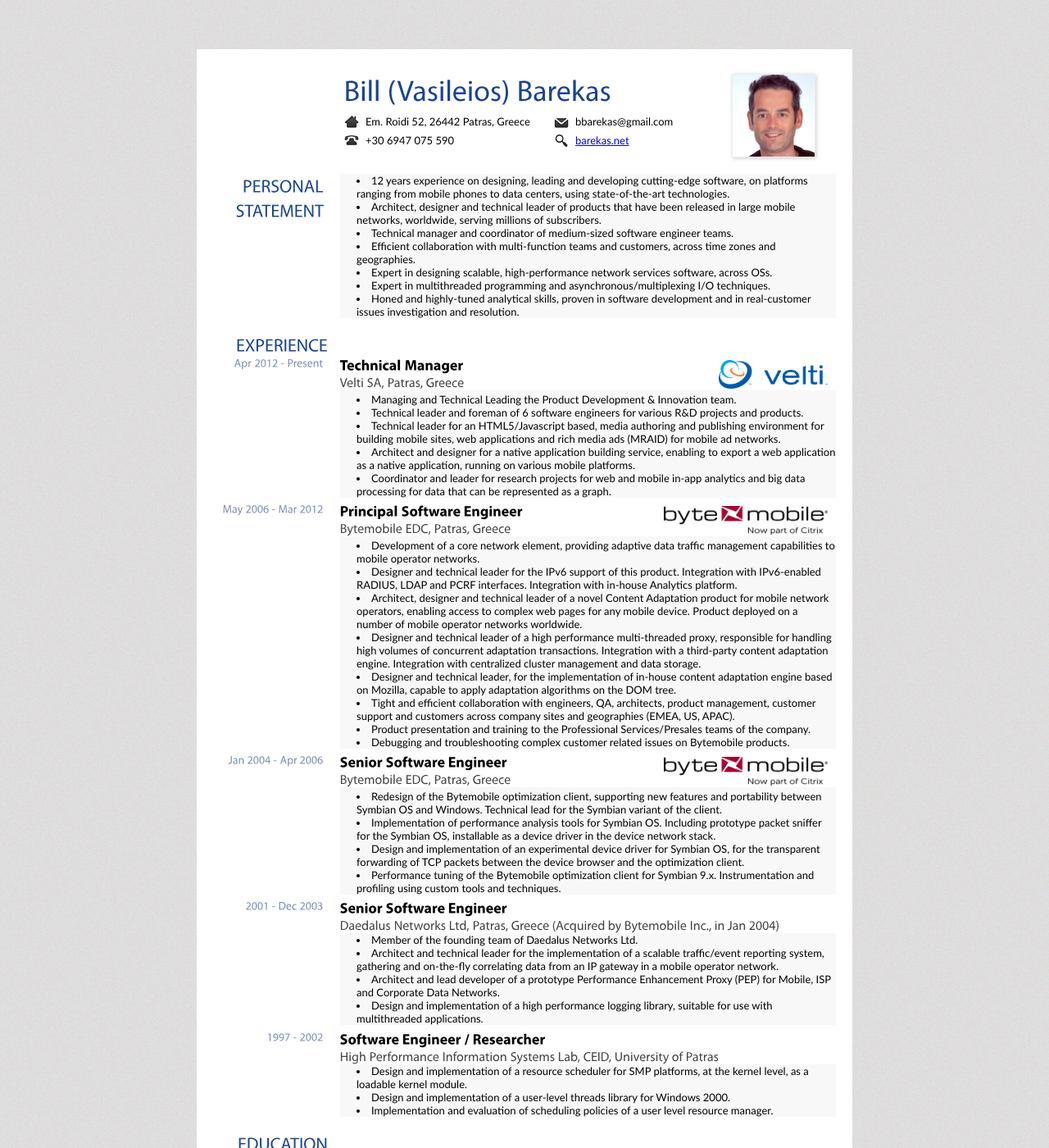
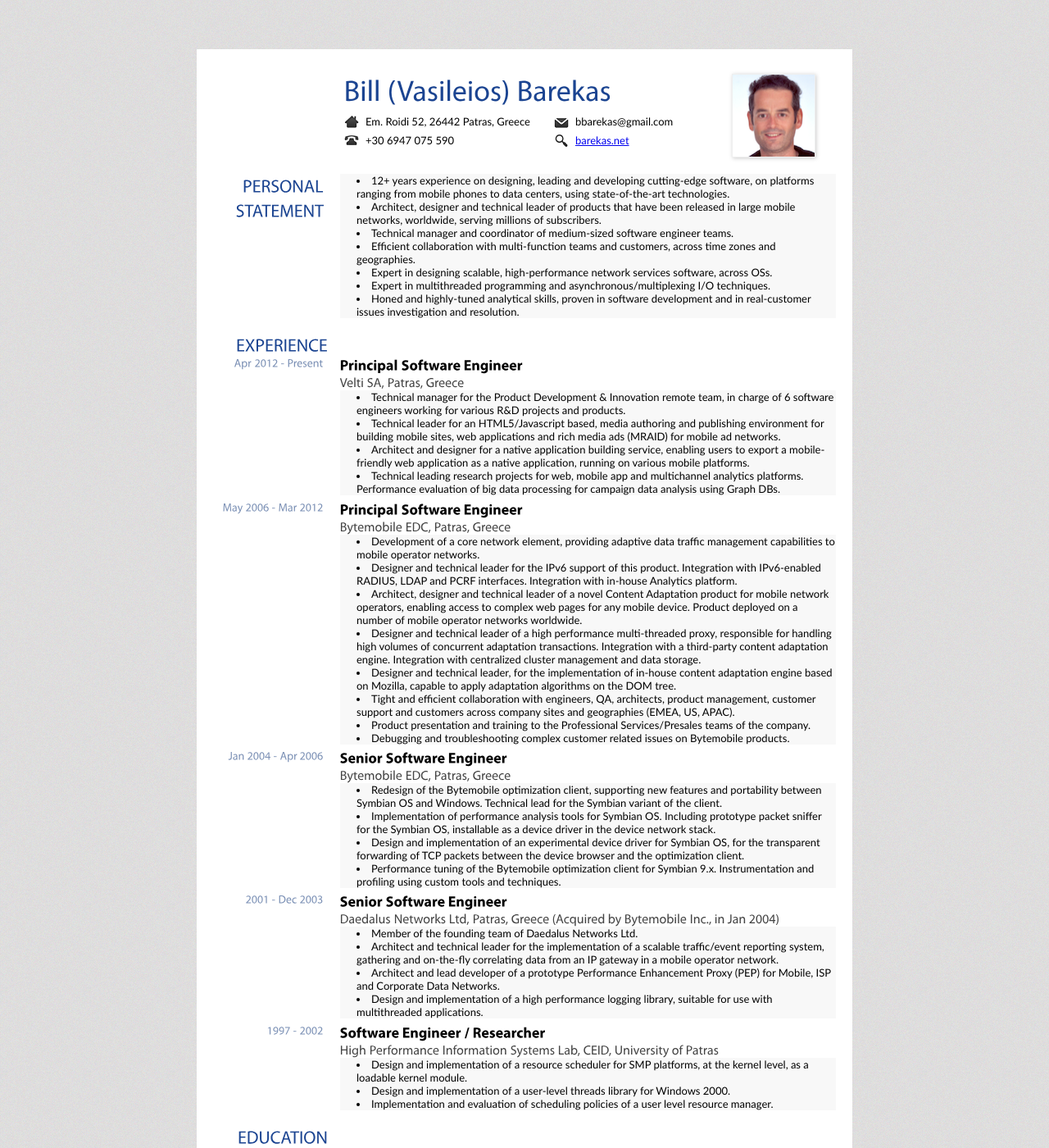
Before and after one commit to bbarekas/bbarekas.github.com, a Jekyll site: the page resume/index.html, which Jekyll copies as it is, in a window 1280 px wide and 1400 px high. Shown: the whole window at 82% size. Built offline with Jekyll 4.4.1, drawn with Linux system fonts in a browser that asks for light colours; Markdown is read by kramdown in place of the engine named in the settings; some of the changed text lies outside the part shown.

Commit message:
Update my CV.

```diff
--- a/resume/index.html
+++ b/resume/index.html
@@ -57,7 +57,7 @@
                 <div class="tasks">
                    <ul class="info">
                       <li>
-                          12 years experience on designing, leading and
+                          12+ years experience on designing, leading and
                           developing cutting-edge software, on platforms
                           ranging from  mobile phones to data centers, using
                           state-of-the-art technologies.
@@ -107,11 +107,11 @@
         <div class="position">
             <div class="right">
                 <div class="position_header">
-                    <div class="company_logo">
+                    <!--div class="company_logo">
                         <img src="images/Velti_logo.png"/>
-                    </div>
+                    </div-->
                     <div class="position_title">
-                        Technical Manager
+                        Principal Software Engineer
                     </div>
                     <div class="company">
                         Velti SA, Patras, Greece
@@ -120,13 +120,15 @@
                 <div class="tasks">
                   <ul class="info">
                     <li>
-                        Managing and Technical Leading the Product Development
-                        & Innovation team.
+                        Technical manager for the Product Development
+                        & Innovation remote team, in charge of 6
+                        software engineers working
+                        for various R&D projects and products.
                     </li>
-                    <li>
+                    <!--li>
                         Technical leader and foreman of 6 software engineers
                         for various R&D projects and products.
-                    </li>
+                    </li-->
                     <li>
                         Technical leader for an HTML5/Javascript based, media
                         authoring and publishing environment for building
@@ -135,14 +137,15 @@
                     </li>
                     <li>
                         Architect and designer for a native application
-                        building service, enabling to export a web application
-                        as a native application, running on various mobile
-                        platforms.
+                        building service, enabling users to export a mobile-friendly
+                        web application as a native application, running on
+                        various mobile platforms.
                     </li>
                     <li>
-                        Coordinator and leader for research projects for web
-                        and mobile in-app analytics and big data processing
-                        for data that can be represented as a graph.
+                        Technical leading research projects for web, mobile app
+                        and multichannel analytics platforms.
+                        Performance evaluation of big data processing
+                        for campaign data analysis using Graph DBs.
                     </li>
                   </ul>
                 </div>
@@ -157,9 +160,9 @@
         <div class="position">
             <div class="right">
                 <div class="position_header">
-                    <div class="company_logo">
+                    <!--div class="company_logo">
                         <img src="images/Bytemobile_Citrix_Logo_0.png"/>
-                    </div>
+                    </div-->
                     <div class="position_title">
                         Principal Software Engineer
                     </div>
@@ -252,9 +255,9 @@
         <div class="position">
             <div class="right">
                 <div class="position_header">
-                    <div class="company_logo">
+                    <!--div class="company_logo">
                         <img src="images/Bytemobile_Citrix_Logo_0.png"/>
-                    </div>
+                    </div-->
                     <div class="position_title">
                         Senior Software Engineer
                     </div>
@@ -459,7 +462,7 @@
                   <ul class="info no-bullet">
                     <li>
                         Expert in C, C++, Python; Advanced in Javascript, Java,
-                        PHP, Perl, C#, Objective-C,  Matlab, HTML;
+                        Perl, PHP, C#, Objective-C,  Matlab, HTML;
                         In fact I can understand/edit almost any piece of
                         code in any procedural/OO language.
                     </li>
@@ -478,8 +481,8 @@
                   <ul class="info no-bullet">
                     <li>
                         POSIX, UNIX, ISO C, IPC, Node, MongoDB, Django, REST,
-                        JSON-RPC, Redis, GAE, Hadoop, HBase, MRAID, WinSock,
-                        Win32, OpenMP, MPI, SunRPC, Protocol buffers, GTK,
+                        JSON-RPC, GAE, Hadoop, HBase, Redis, WinSock,
+                        Win32, OpenMP, MPI, SunRPC, Protocol buffers, MRAID, GTK,
                         DOM, NPAPI.
                     </li>
                   </ul>
```
Also changed, not shown: other parts of resume/index.html (+1 -1 lines), photos/index.html (added, +81 -0 lines).
